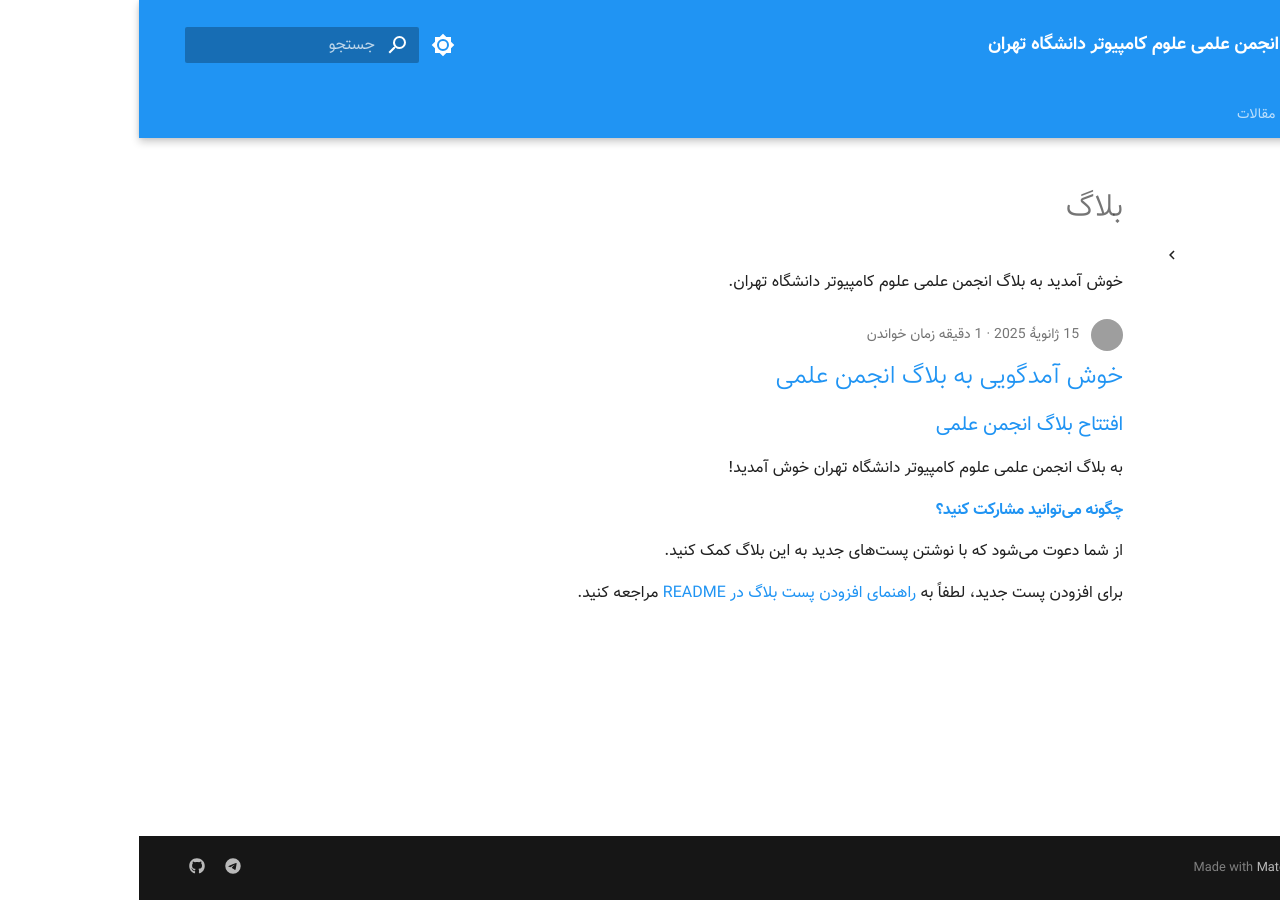
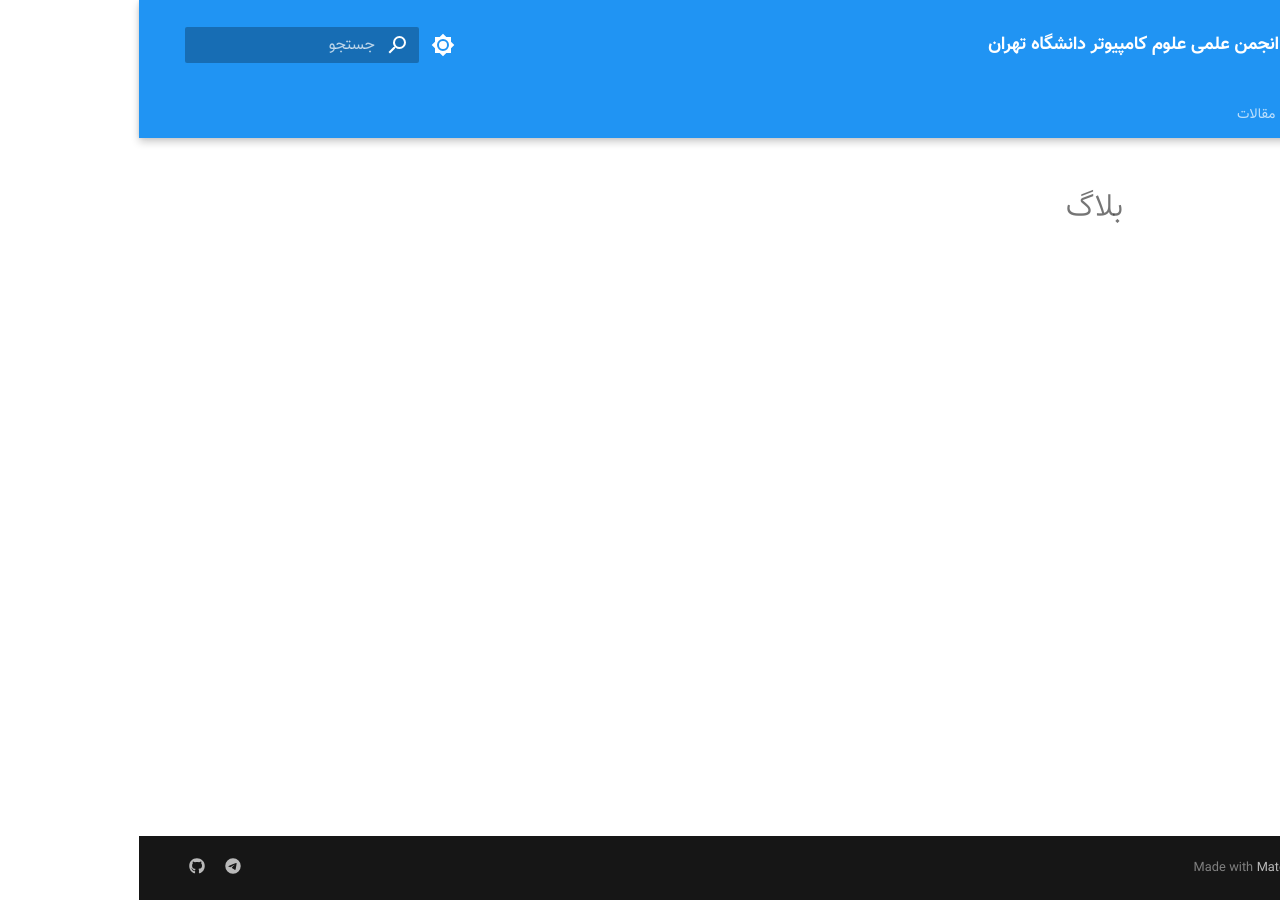
Before and after one commit to CS-UT/blog, an MkDocs documentation site: the page built from docs/blog/index.md, in a window 1280 px wide. Built offline with MkDocs 1.6.1 and Material for MkDocs 9.7.7, drawn with Linux system fonts in a browser that asks for light colours; grey boxes are pictures that could not be loaded.

Commit message:
content: remove generic welcome copy

```diff
--- a/docs/articles/index.md
+++ b/docs/articles/index.md
@@ -1,6 +1,4 @@
 # مقالات
-
-خوش آمدید به بخش مقالات. در این بخش می‌توانید مقالات آموزشی و تخصصی را مطالعه کنید.
 
 ## فهرست مقالات
 
--- a/docs/blog/index.md
+++ b/docs/blog/index.md
@@ -1,3 +1 @@
 # بلاگ
-
-خوش آمدید به بلاگ انجمن علمی علوم کامپیوتر دانشگاه تهران.
--- a/docs/index.md
+++ b/docs/index.md
@@ -1,11 +1,9 @@
-# بلاگ انجمن علمی علوم کامپیوتر دانشگاه تهران
-
-این بلاگ متعلق به انجمن دانشجویی علمی علوم کامپیوتر دانشگاه تهران است
+# انجمن علمی علوم کامپیوتر دانشگاه تهران
 
 ## بلاگ
 
-در بخش [بلاگ](blog/index.md) می‌توانید آخرین پست‌ها و اخبار انجمن را مشاهده کنید.
+[آخرین پست‌ها و اخبار انجمن](blog/index.md)
 
 ## مقالات
 
-در بخش [مقالات](articles/index.md) می‌توانید مقالات آموزشی و تخصصی را مطالعه کنید.
+[مقالات آموزشی و تخصصی](articles/index.md)
```
Also changed, not shown: docs/blog/posts/2025-01-15-خوش-آمدگویی.md (deleted, +0 -18 lines).
